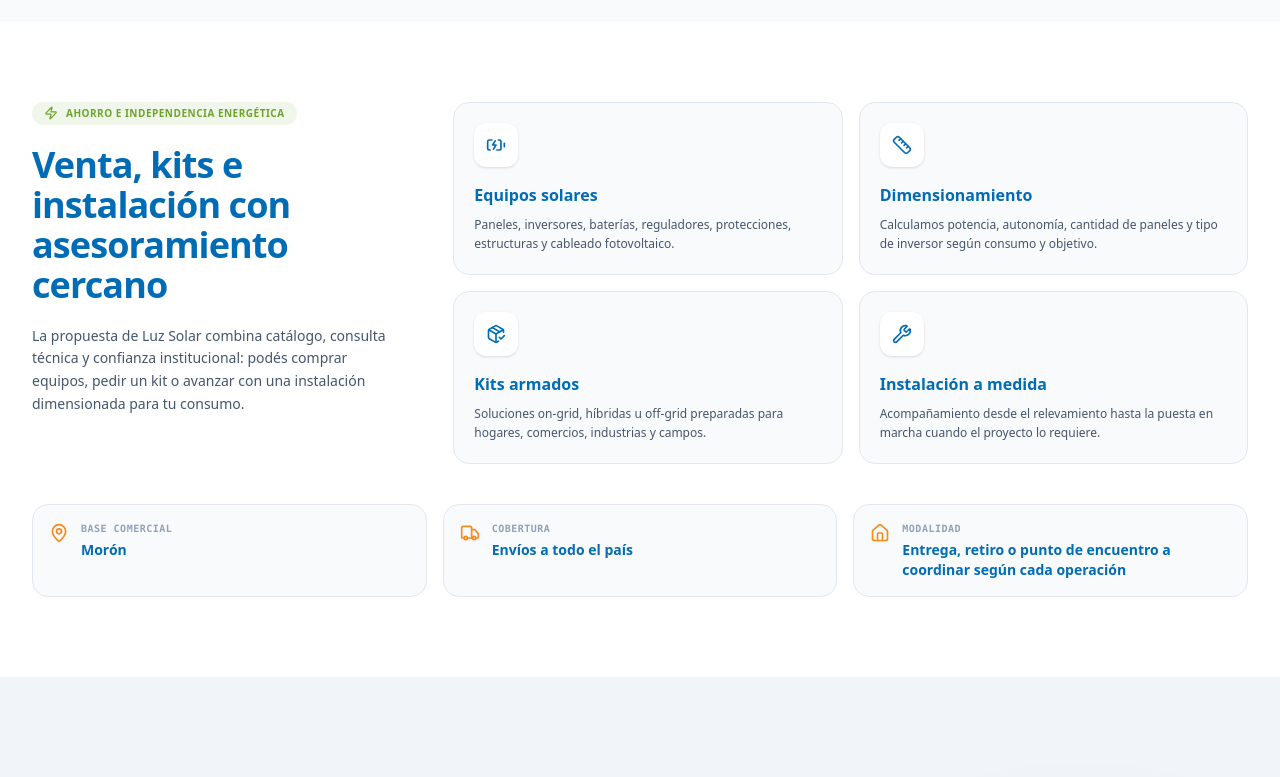
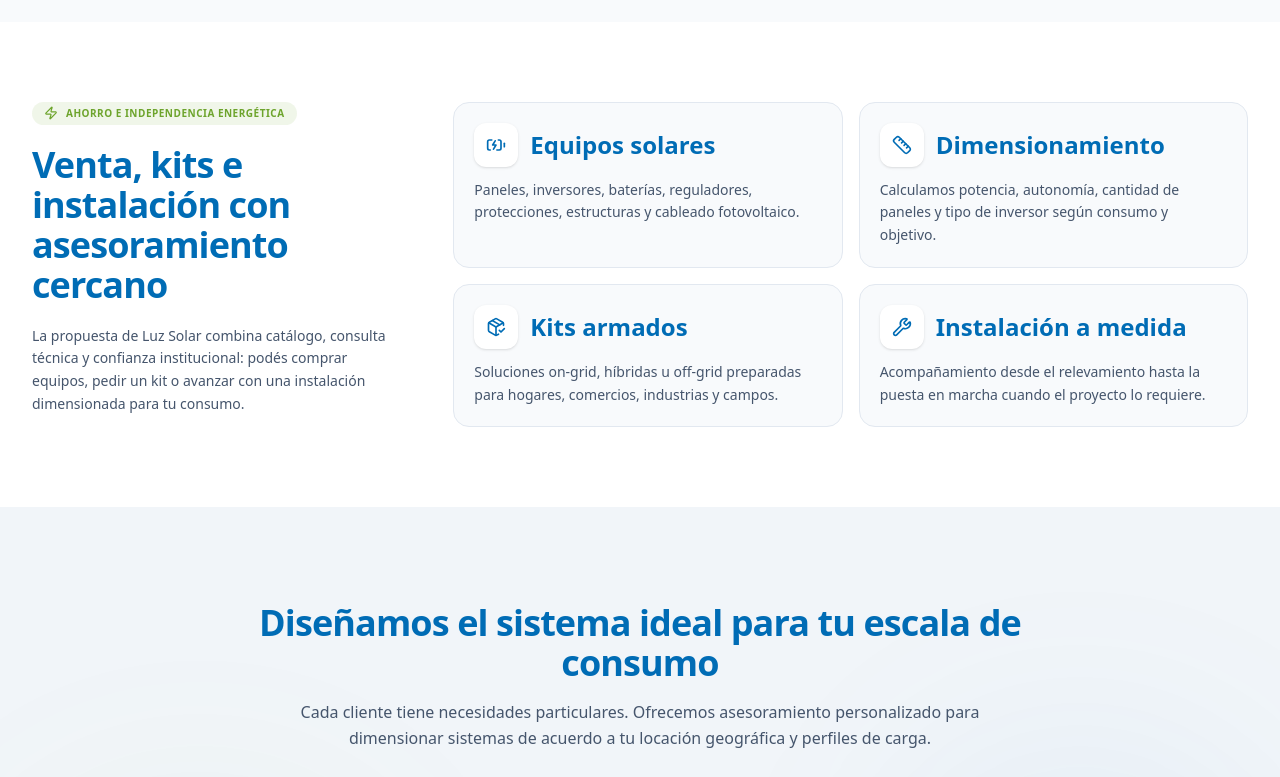
Before and after one commit to IgnacioCode/luz-solar, a Next.js app: page / in a window 1280 px wide. Shown: the part 1560-2337 px from the top of the page. Built offline with nearby package versions, Linux system fonts and the light colour scheme.

Commit message:
Ordena visualmente

```diff
--- a/src/components/ServiceScope.tsx
+++ b/src/components/ServiceScope.tsx
@@ -52,27 +52,19 @@
           <div className="grid gap-4 sm:grid-cols-2 lg:col-span-8">
             {scopeItems.map((item) => (
               <div key={item.title} className="rounded-2xl border border-slate-200 bg-slate-50 p-5">
-                <div className="mb-4 inline-flex rounded-xl bg-white p-3 text-[#006CB5] shadow-sm">
-                  <item.icon className="h-5 w-5" />
+                <div className="mb-3 flex items-center gap-3">
+                  <div className="inline-flex rounded-xl bg-white p-3 text-[#006CB5] shadow-sm">
+                    <item.icon className="h-5 w-5" />
+                  </div>
+                  <h3 className="text-2xl font-bold text-[#006CB5] m-0">{item.title}</h3>
                 </div>
-                <h3 className="text-base font-bold text-[#006CB5]">{item.title}</h3>
-                <p className="mt-2 text-xs leading-relaxed text-slate-600">{item.description}</p>
+                <p className="mt-2 text-sm leading-relaxed text-slate-600">{item.description}</p>
               </div>
             ))}
           </div>
         </div>
 
-        <div className="mt-10 grid gap-4 md:grid-cols-3">
-          {quickFacts.map((fact) => (
-            <div key={fact.label} className="flex items-start gap-3 rounded-2xl border border-slate-200 bg-slate-50 p-4">
-              <fact.icon className="mt-0.5 h-5 w-5 shrink-0 text-[#F98A1E]" />
-              <div>
-                <p className="text-[10px] font-mono font-bold uppercase tracking-wider text-slate-400">{fact.label}</p>
-                <p className="mt-1 text-sm font-bold text-[#006CB5]">{fact.value}</p>
-              </div>
-            </div>
-          ))}
-        </div>
+
       </div>
     </section>
   );
```
